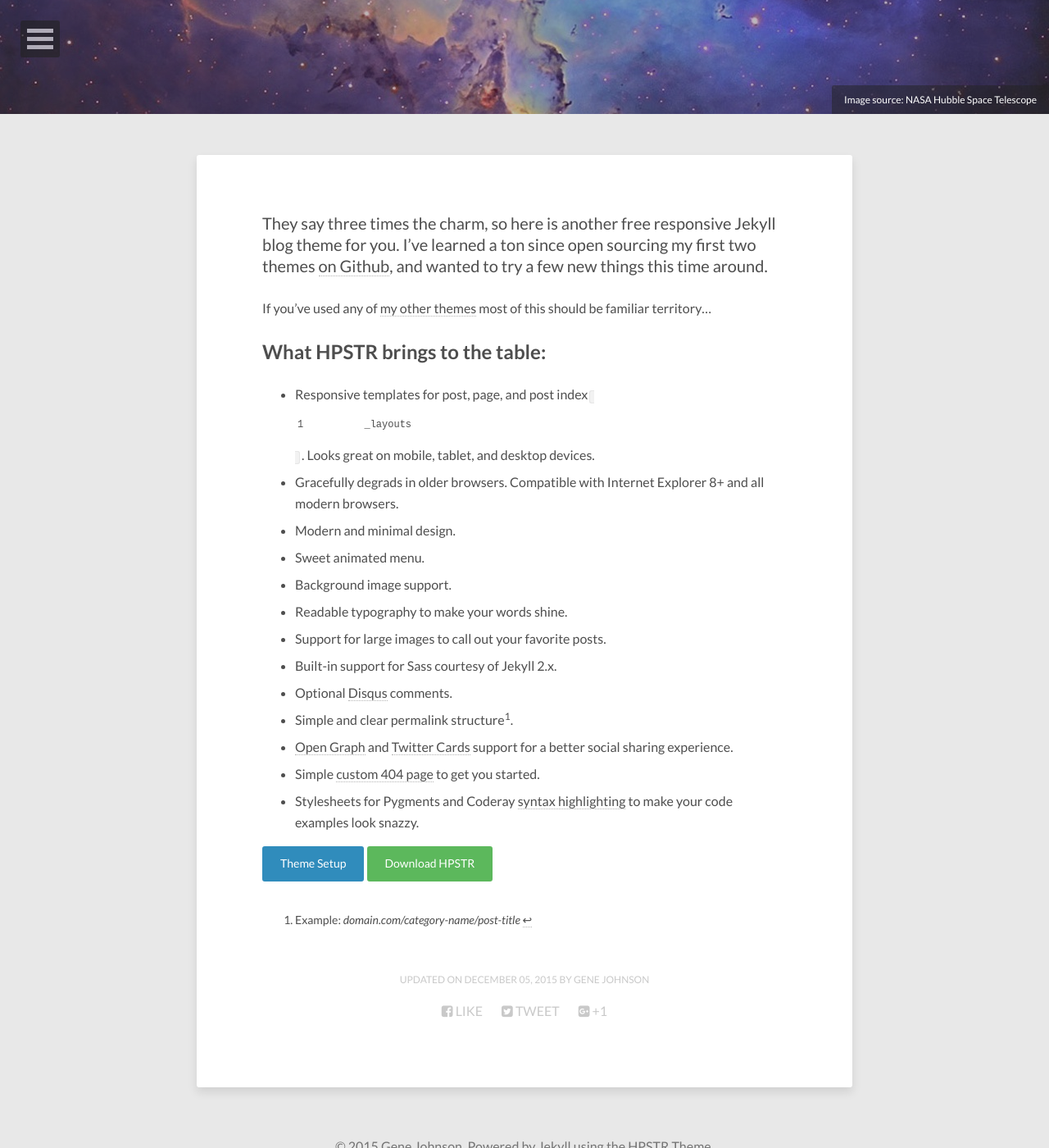
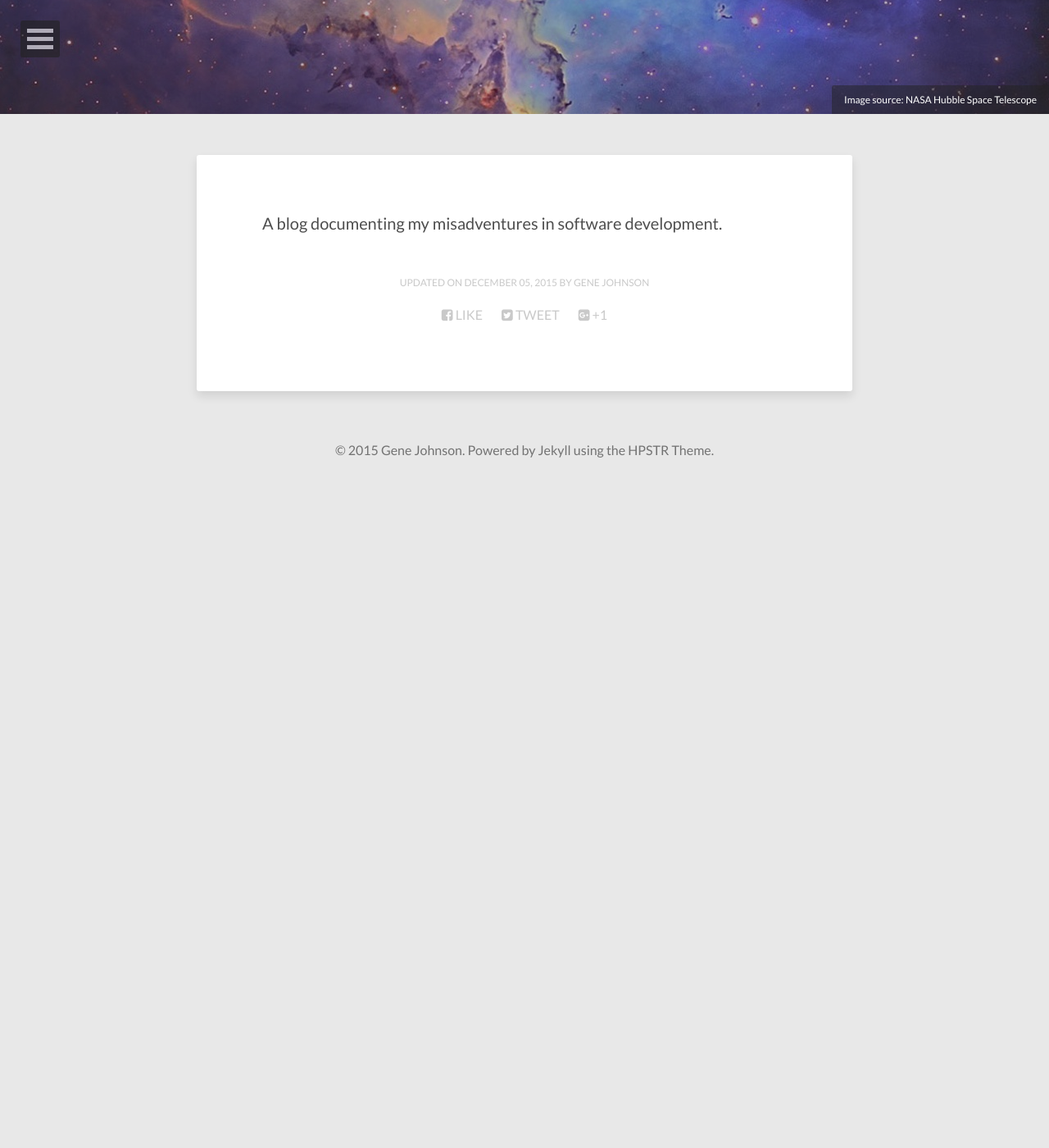
Before and after one commit to Gene5ive/gene5ive.github.io, a Jekyll site: the page built from about/index.md, in a window 1280 px wide and 1400 px high, scrolled down 261 px. Shown: the whole window at 82% size. Built offline with Jekyll 4.4.1, drawn with Linux system fonts in a browser that asks for light colours; nearby versions of some CDN libraries; after the commit the page ends 900 px from its top, so only the background shows below that.

Commit message:
Fix dates on posts. Customize about page.

```diff
--- a/about/index.md
+++ b/about/index.md
@@ -9,26 +9,4 @@
 modified: 2015-12-05
 ---
 
-They say three times the charm, so here is another free responsive Jekyll blog theme for you. I've learned a ton since open sourcing my first two themes [on Github](http://github.com/mmistakes), and wanted to try a few new things this time around.
-
-If you've used any of [my other themes](http://mademistakes.com/work/jekyll-themes/) most of this should be familiar territory...
-
-## What HPSTR brings to the table:
-
-* Responsive templates for post, page, and post index `_layouts`. Looks great on mobile, tablet, and desktop devices.
-* Gracefully degrads in older browsers. Compatible with Internet Explorer 8+ and all modern browsers.
-* Modern and minimal design.
-* Sweet animated menu.
-* Background image support.
-* Readable typography to make your words shine.
-* Support for large images to call out your favorite posts.
-* Built-in support for Sass courtesy of Jekyll 2.x.
-* Optional [Disqus](http://disqus.com) comments.
-* Simple and clear permalink structure[^1].
-* [Open Graph](https://developers.facebook.com/docs/opengraph/) and [Twitter Cards](https://dev.twitter.com/docs/cards) support for a better social sharing experience.
-* Simple [custom 404 page]({{ site.url }}/404.html) to get you started.
-* Stylesheets for Pygments and Coderay [syntax highlighting]({{ site.url }}/code-highlighting-post/) to make your code examples look snazzy.
-
-<div markdown="0"><a href="{{ site.url }}/theme-setup/" class="btn btn-info">Theme Setup</a> <a href="https://github.com/mmistakes/hpstr-jekyll-theme" class="btn btn-success">Download HPSTR</a></div>
-
-[^1]: Example: *domain.com/category-name/post-title*
+A blog documenting my misadventures in software development.
```
Also changed, not shown: _posts/2015-12-05-switch-loop-versus-for-loop.md (renamed from _posts/2015-12-04-switch-loop-versus-for-loop.md, +2 -1 lines), _posts/2015-12-05-welcome.md (renamed from _posts/2015-11-29-welcome.md, +2 -1 lines).
